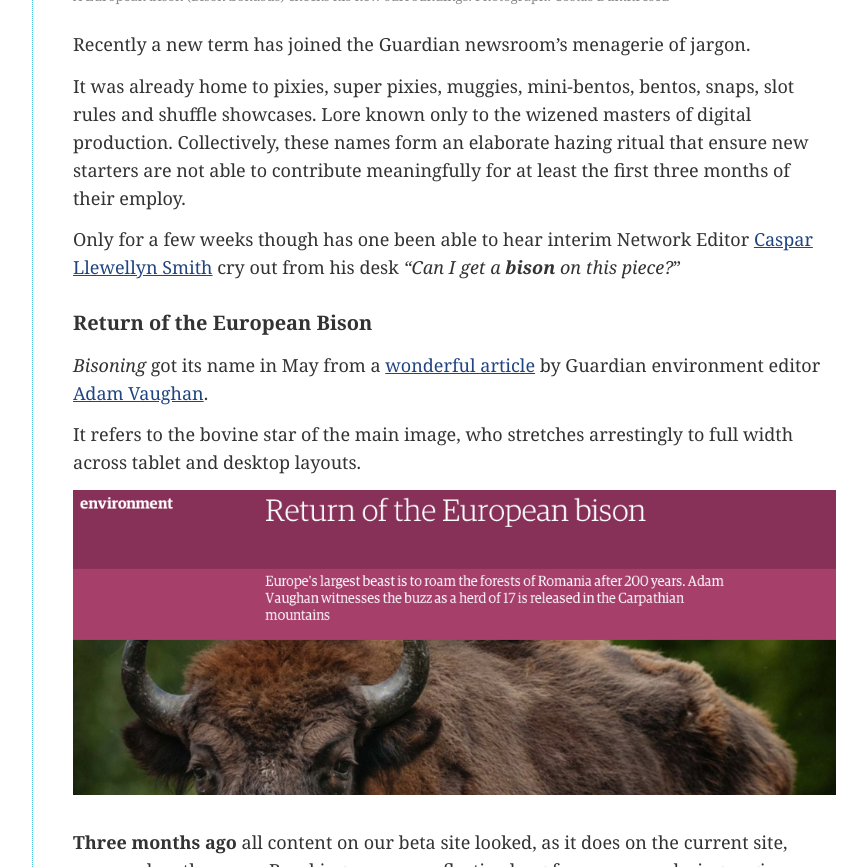
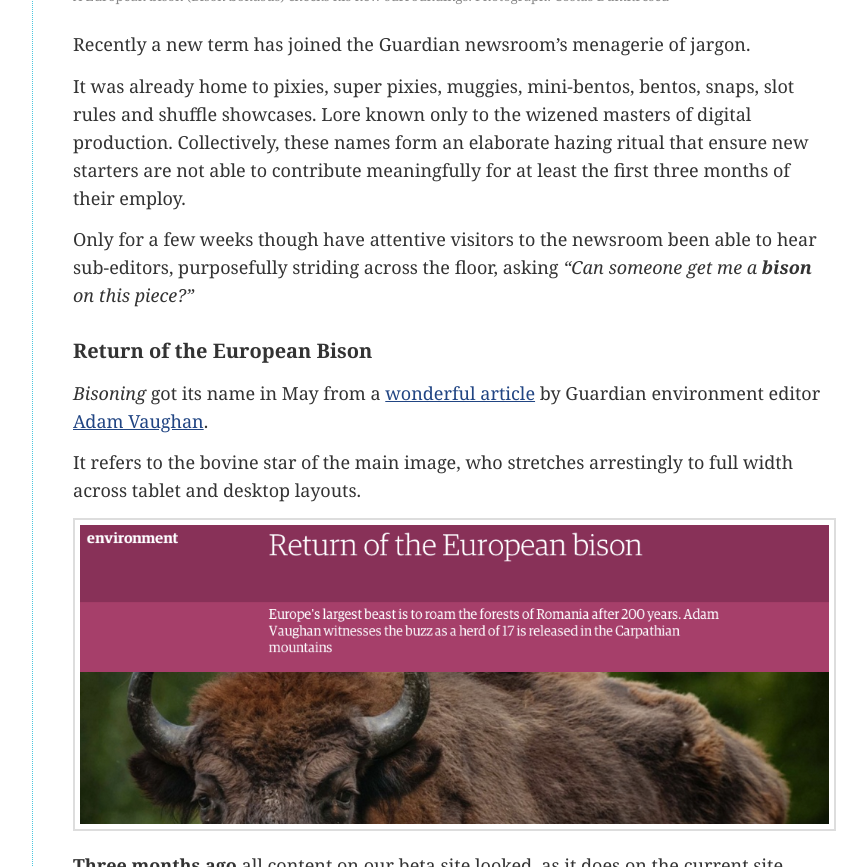
Before and after one commit to guardian/next, a Jekyll site: the page built from jekyll/_posts/2014-06-07-bison.md, in a window 1280 px wide and 900 px high, scrolled down 967 px, cut to the strip 33-900 px from the top of the window. Shown: the whole strip, without its empty margins (258-1125 px from the left). Built offline with Jekyll 4.4.1, drawn with Linux system fonts in a browser that asks for light colours; some web fonts are replaced; Markdown is read by kramdown in place of the engine named in the settings; comment, search, counter and statistics services are not loaded.

Commit message:
bovine tweaks

```diff
--- a/jekyll/_posts/2014-06-07-bison.md
+++ b/jekyll/_posts/2014-06-07-bison.md
@@ -14,7 +14,7 @@ Recently a new term has joined the Guardian newsroom's menagerie of jargon.
 
 It was already home to pixies, super pixies, muggies, mini-bentos, bentos, snaps, slot rules and shuffle showcases. Lore known only to the wizened masters of digital production. Collectively, these names form an elaborate hazing ritual that ensure new starters are not able to contribute meaningfully for at least the first three months of their employ.
 
-Only for a few weeks though has one been able to hear interim Network Editor [Caspar Llewellyn Smith](http://www.theguardian.com/profile/casparllewellynsmith) cry out from his desk *"Can I get a* ***bison*** *on this piece?*"
+Only for a few weeks though have attentive visitors to the newsroom been able to hear sub-editors, purposefully striding across the floor, asking *"Can someone get me a* ***bison*** *on this piece?"*
 
 ## Return of the European Bison
 
@@ -22,7 +22,7 @@ Only for a few weeks though has one been able to hear interim Network Editor [Ca
 
 It refers to the bovine star of the main image, who stretches arrestingly to full width across tablet and desktop layouts.
 
-<img src="/assets/images/bison/bison3.png" style="width:100%;padding:0 0 20px 0;" />
+<img src="/assets/images/bison/bison3.png" style="width:100%;margin:0 0 20px 0;padding:5px;border:2px solid #ddd;" />
 
 <span style="font-family:EgyptianHeadline,georgia,serif;font-weight:900;">Three months ago</span> all content on our beta site looked, as it does on the current site, more or less the same. Breaking news or reflective long form, our rendering engines treated it all with the same cavalier insouciance.
 
@@ -49,11 +49,11 @@ The brilliance of the Antarctica hack was that it wasn't a hack: it was reusable
 
 Part of bringing our content to life, both on the web and in our [shiny new apps](http://www.theguardian.com/global/ng-interactive/2014/may/29/-sp-the-guardian-app-for-ios-and-android), is treating it in a way that's sensitive to its tone. Another component of the *bison* treatment is the purple bar that spans the screen. It's a look we've been exploring for our features.
 
-<img src="/assets/images/bison/city.png" style="width:100%;padding:10px 0;" />
+<img src="/assets/images/bison/city.png" style="width:100%;margin:10px 0;padding:5px;border:2px solid #ddd;" />
 
 Our talented design team also came up with a brilliant new look that brings a real sense of authorship to [opinion pieces](http://www.theguardian.com/tone/comment).
 
-<img src="/assets/images/bison/comment.png" style="width:100%;padding:10px 0;" />
+<img src="/assets/images/bison/comment.png" style="width:100%;margin:10px 0;padding:5px;border:2px solid #ddd;" />
 
 We're just starting out on a journey towards a richer, more diverse, more compelling digital editorial experience. As always, we'd love to know what you think.
 
```
